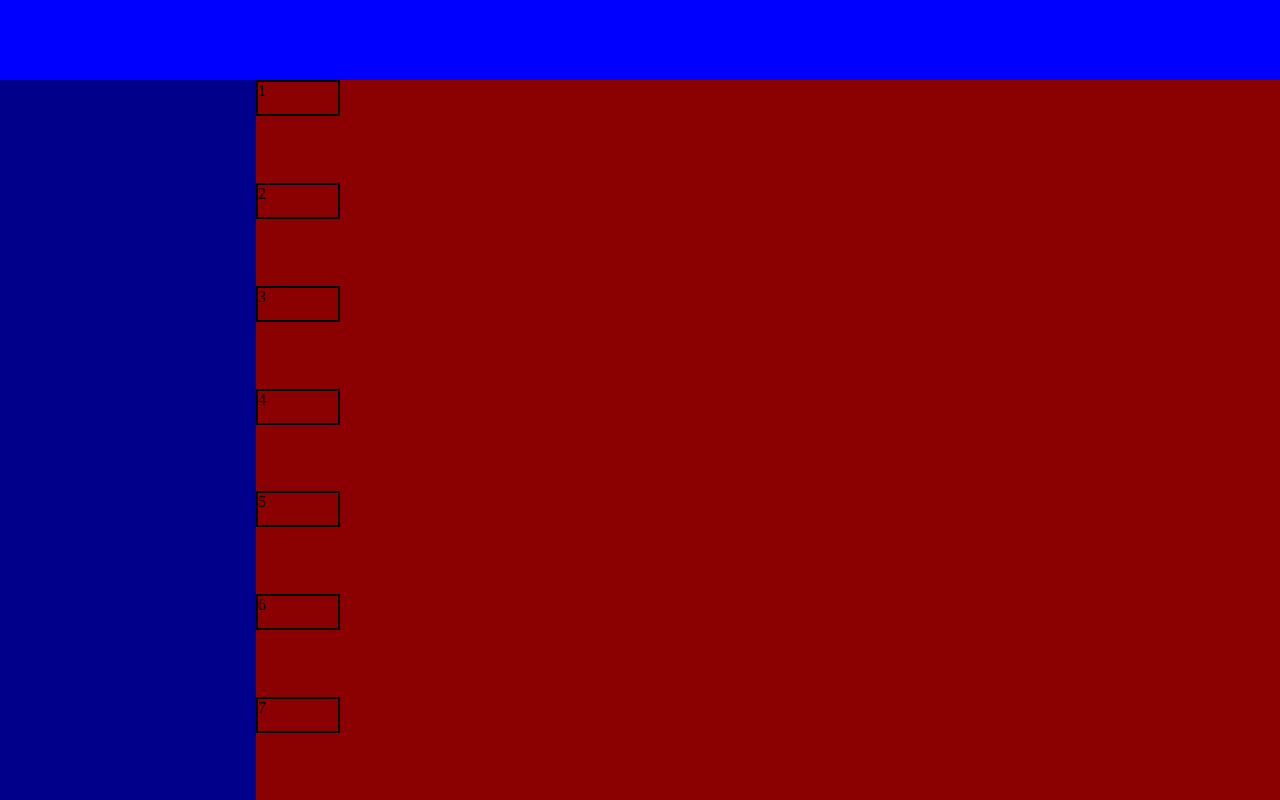
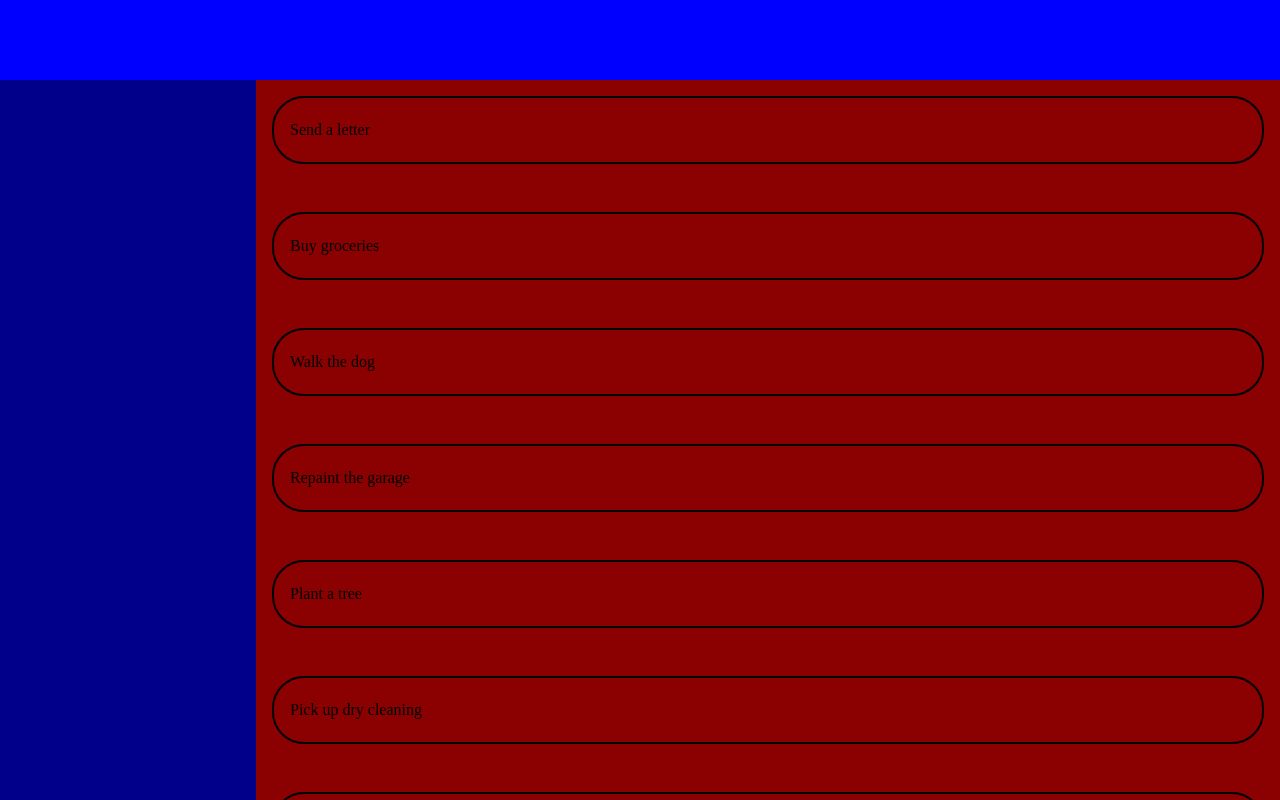
Before and after one commit to blue-morphos/To-DO, a plain HTML site: page index.html in a window 1280 px wide. Drawn offline with Linux system fonts and the light colour scheme.

Commit message:
scrollable list

```diff
--- a/index.html
+++ b/index.html
@@ -12,13 +12,14 @@
   <div id="container">
     <div id="sidebar"></div>
     <div id="main-content">
-      <div class="task" id="task1">1</div>
-      <div class="task" id="task2">2</div>
-      <div class="task" id="task3">3</div>
-      <div class="task" id="task4">4</div>
-      <div class="task" id="task5">5</div>
-      <div class="task" id="task6">6</div>
-      <div class="task" id="task7">7</div>
+      <div class="task" id="task1">Send a letter</div>
+      <div class="task" id="task2">Buy groceries</div>
+      <div class="task" id="task3">Walk the dog</div>
+      <div class="task" id="task4">Repaint the garage</div>
+      <div class="task" id="task5">Plant a tree</div>
+      <div class="task" id="task6">Pick up dry cleaning</div>
+      <div class="task" id="task7">Bake a cake</div>
+
     </div>
   </div>
   <script src="script.js"></script>
--- a/style.css
+++ b/style.css
@@ -29,9 +29,16 @@ body {
     background-color: darkred;
     display: grid;
     grid-template-rows: repeat(auto-fit, minmax(1em 1fr));
+    gap: 1em;
+    overflow: scroll;
   }
     .task {
       height: 2em;
-      width: 5em;
+      width: auto;
       border: 2px solid black;
+      border-radius: 2em;
+      display: flex;
+      align-items: center;
+      margin: 1em;
+      padding: 1em;
     }
```
